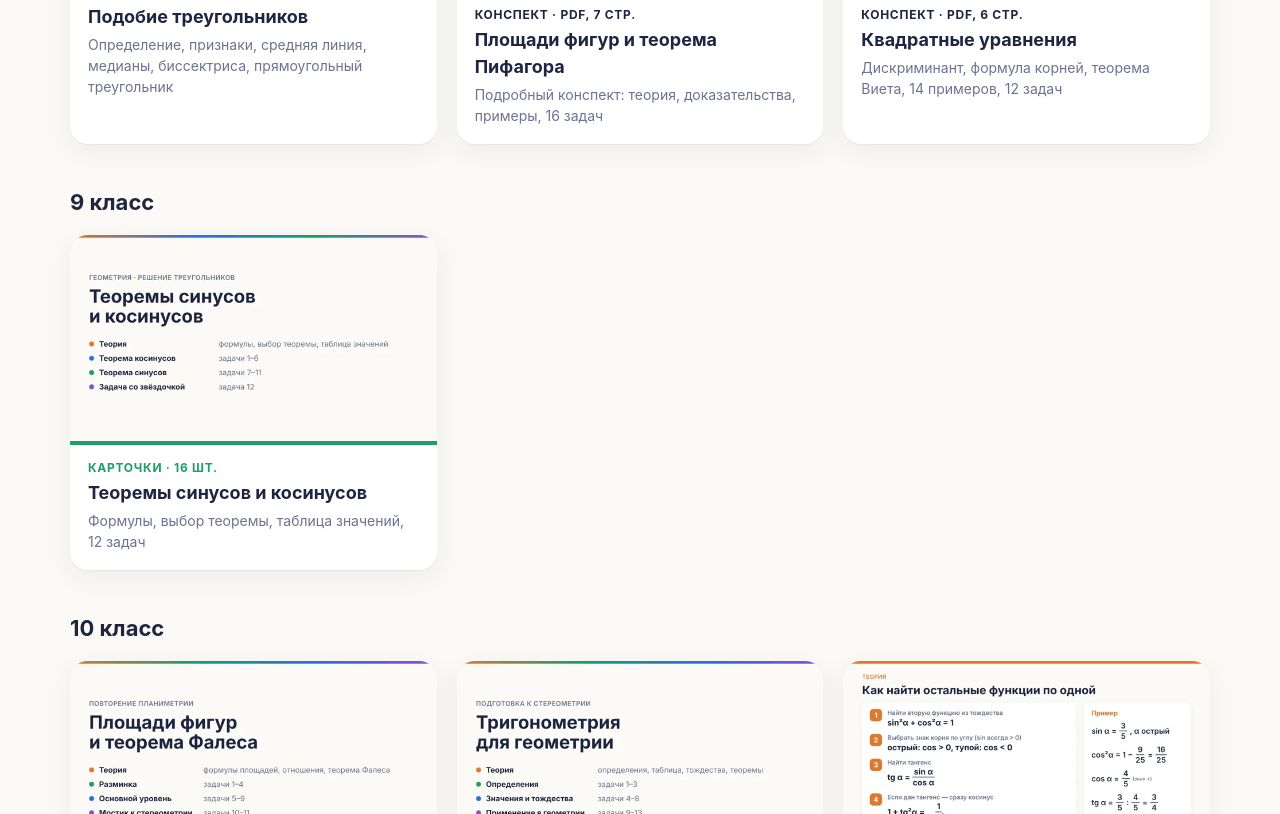
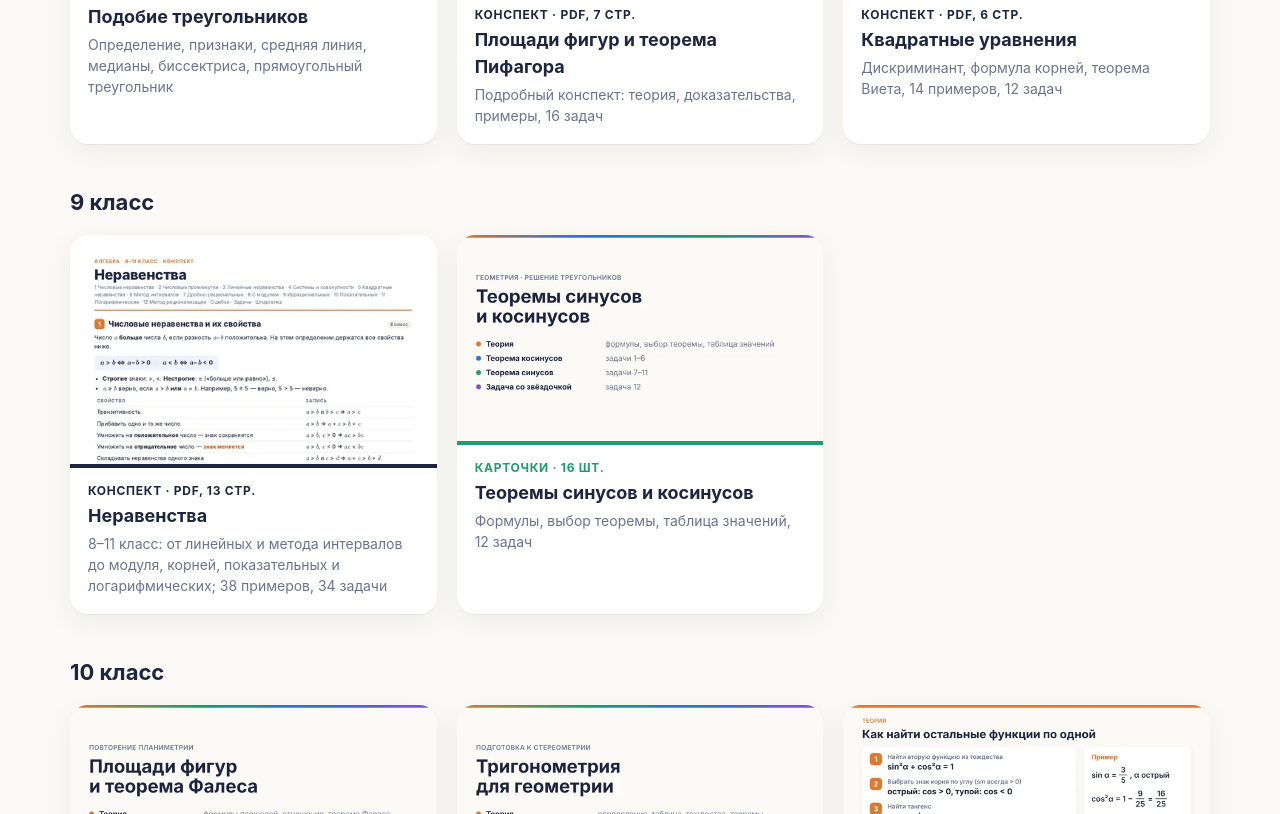
Before and after one commit to leksi9/studying, a plain HTML site: page index.html in a window 1280 px wide. Shown: the part 558-1372 px from the top of the page. Drawn offline with Linux system fonts and the light colour scheme.

Commit message:
Конспект: неравенства (8–11 класс)
Co-Authored-By: Claude Opus 5.5 <noreply@anthropic.com>
Claude-Session: https://claude.ai/code/session_0155edNFxVFa92dYGedGd3wc

```diff
--- a/index.html
+++ b/index.html
@@ -4,7 +4,8 @@
 <main class="wrap"><h1>Карточки и материалы по геометрии</h1><p class="lead">Теория и задачи в формате карточек для онлайн-доски, конспекты и домашние задания.</p><h2>8 класс</h2><div class="grid"><a class="tile" style="--a:#2f6fe0" href="t/podobie/index.html"><img src="t/podobie/thumb/01.webp" alt="" loading="lazy">
 <div class="tb"><div class="kind">Карточки · 17 шт.</div><div class="tt">Подобие треугольников</div><div class="tl">Определение, признаки, средняя линия, медианы, биссектриса, прямоугольный треугольник</div></div></a><a class="tile doc" style="--a:#1d2540" href="docs/konspekt-ploshchadi-pifagor.pdf"><img src="docs/konspekt-ploshchadi-pifagor.webp" alt="" loading="lazy">
 <div class="tb"><div class="kind">Конспект · PDF, 7 стр.</div><div class="tt">Площади фигур и теорема Пифагора</div><div class="tl">Подробный конспект: теория, доказательства, примеры, 16 задач</div></div></a><a class="tile doc" style="--a:#1d2540" href="docs/konspekt-kvadratnye-uravneniya.pdf"><img src="docs/konspekt-kvadratnye-uravneniya.webp" alt="" loading="lazy">
-<div class="tb"><div class="kind">Конспект · PDF, 6 стр.</div><div class="tt">Квадратные уравнения</div><div class="tl">Дискриминант, формула корней, теорема Виета, 14 примеров, 12 задач</div></div></a></div><h2>9 класс</h2><div class="grid"><a class="tile" style="--a:#1f9d6b" href="t/sin-cos/index.html"><img src="t/sin-cos/thumb/01.webp" alt="" loading="lazy">
+<div class="tb"><div class="kind">Конспект · PDF, 6 стр.</div><div class="tt">Квадратные уравнения</div><div class="tl">Дискриминант, формула корней, теорема Виета, 14 примеров, 12 задач</div></div></a></div><h2>9 класс</h2><div class="grid"><a class="tile doc" style="--a:#1d2540" href="docs/konspekt-neravenstva.pdf"><img src="docs/konspekt-neravenstva.webp" alt="" loading="lazy">
+<div class="tb"><div class="kind">Конспект · PDF, 13 стр.</div><div class="tt">Неравенства</div><div class="tl">8–11 класс: от линейных и метода интервалов до модуля, корней, показательных и логарифмических; 38 примеров, 34 задачи</div></div></a><a class="tile" style="--a:#1f9d6b" href="t/sin-cos/index.html"><img src="t/sin-cos/thumb/01.webp" alt="" loading="lazy">
 <div class="tb"><div class="kind">Карточки · 16 шт.</div><div class="tt">Теоремы синусов и косинусов</div><div class="tl">Формулы, выбор теоремы, таблица значений, 12 задач</div></div></a></div><h2>10 класс</h2><div class="grid"><a class="tile" style="--a:#e0782f" href="t/ploshchadi-fales/index.html"><img src="t/ploshchadi-fales/thumb/01.webp" alt="" loading="lazy">
 <div class="tb"><div class="kind">Карточки · 14 шт.</div><div class="tt">Площади и теорема Фалеса</div><div class="tl">Повторение планиметрии перед стереометрией</div></div></a><a class="tile" style="--a:#8a4fd8" href="t/trigonometriya/index.html"><img src="t/trigonometriya/thumb/01.webp" alt="" loading="lazy">
 <div class="tb"><div class="kind">Карточки · 18 шт.</div><div class="tt">Тригонометрия для геометрии</div><div class="tl">Определения, таблица, тождества, теоремы</div></div></a><a class="tile" style="--a:#8a4fd8" href="t/trig-trenirovka/index.html"><img src="t/trig-trenirovka/thumb/01.webp" alt="" loading="lazy">
```
Also changed, not shown: docs/konspekt-neravenstva.webp (added), 1 other file.
